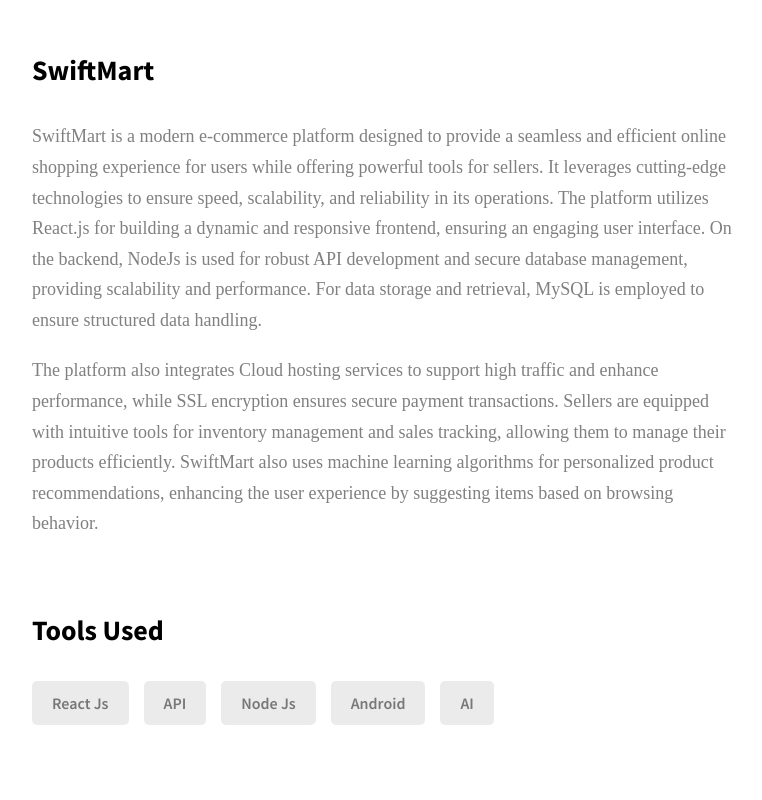
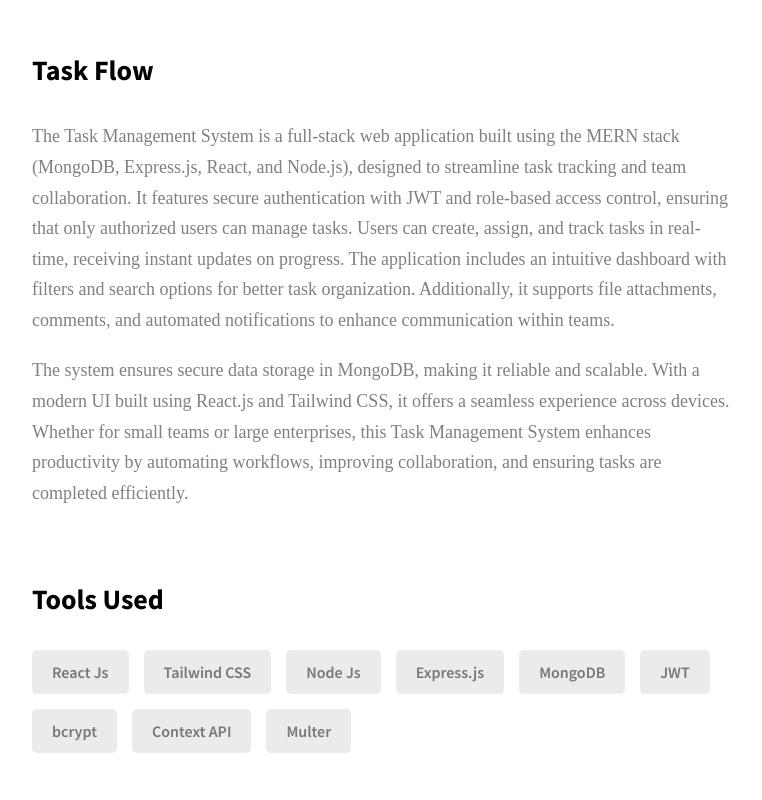
Before and after one commit to Chirag-Tank1971/Chirag-s_Portfolio, a plain HTML site: page project-2.html in a window 1280 px wide. Shown: the part 1360-2160 px from the top of the page, without its empty margins (258-1020 px from the left). Drawn offline with Linux system fonts and the light colour scheme.

Commit message:
Update project-2.html

```diff
--- a/project-2.html
+++ b/project-2.html
@@ -84,14 +84,14 @@
     </header>
     <section class="project-cs-hero">
       <div class="project-cs-hero__content">
-        <h1 class="heading-primary">SwiftMart</h1>
+        <h1 class="heading-primary">Task Flow</h1>
         <div class="project-cs-hero__info">
           <p class="text-primary">
-            This page contains the case study of SwiftMart Website which includes the Project Overview, Tools Used and Live Links to the official product.
+            This page contains the case study of Task Flow Website which includes the Project Overview, Tools Used and Live Links to the official product.
           </p>
         </div>
         <div class="project-cs-hero__cta">
-          <a href="https://ecommerce-website-kr4b-fi0yblb9y-chirag-tank1971s-projects.vercel.app" class="btn btn--bg" target="_blank">Live Link</a>
+          <a href="https://github.com/Chirag-Tank1971/Mern_Project.git" class="btn btn--bg" target="_blank">Live Link</a>
         </div>
       </div>
     </section>
@@ -107,34 +107,39 @@
           </div>
           <div class="project-details__content-main">
             <div class="project-details__desc">
-              <h3 class="project-details__content-title">SwiftMart</h3>
+              <h3 class="project-details__content-title">Task Flow</h3>
               <p class="project-details__desc-para">
-                SwiftMart is a modern e-commerce platform designed to provide a seamless and efficient online shopping experience for users while offering powerful tools for sellers. It leverages cutting-edge technologies to ensure speed, scalability, and reliability in its operations. The platform utilizes React.js for building a dynamic and responsive frontend, ensuring an engaging user interface. On the backend, NodeJs is used for robust API development and secure database management, providing scalability and performance. For data storage and retrieval, MySQL is employed to ensure structured data handling.
+                The Task Management System is a full-stack web application built using the MERN stack (MongoDB, Express.js, React, and Node.js), designed to streamline task tracking and team collaboration. It features secure authentication with JWT and role-based access control, ensuring that only authorized users can manage tasks. Users can create, assign, and track tasks in real-time, receiving instant updates on progress. The application includes an intuitive dashboard with filters and search options for better task organization. Additionally, it supports file attachments, comments, and automated notifications to enhance communication within teams.
               </p>
               <p class="project-details__desc-para">
-                The platform also integrates Cloud hosting services to support high traffic and enhance performance, while SSL encryption ensures secure payment transactions. Sellers are equipped with intuitive tools for inventory management and sales tracking, allowing them to manage their products efficiently. SwiftMart also uses machine learning algorithms for personalized product recommendations, enhancing the user experience by suggesting items based on browsing behavior.
+                The system ensures secure data storage in MongoDB, making it reliable and scalable. With a modern UI built using React.js and Tailwind CSS, it offers a seamless experience across devices. Whether for small teams or large enterprises, this Task Management System enhances productivity by automating workflows, improving collaboration, and ensuring tasks are completed efficiently.
               </p>
             </div>
             <div class="project-details__tools-used">
               <h3 class="project-details__content-title">Tools Used</h3>
               <div class="skills">
                 <div class="skills__skill">React Js</div>
-                <div class="skills__skill">API</div>
+                <div class="skills__skill">Tailwind CSS</div>
                 <div class="skills__skill">Node Js</div>
-                <div class="skills__skill">Android</div>
-                <div class="skills__skill">AI </div>
+                <div class="skills__skill">Express.js</div>
+                <div class="skills__skill">MongoDB </div>
+                <div class="skills__skill">JWT </div>
+                <div class="skills__skill">bcrypt </div>
+                <div class="skills__skill">Context API </div>
+                <div class="skills__skill">Multer </div>
+
               </div>
             </div>
             <div class="project-details__links">
               <h3 class="project-details__content-title">See Live</h3>
               <a
-                href="https://ecommerce-website-kr4b-fi0yblb9y-chirag-tank1971s-projects.vercel.app"
+                href="https://github.com/Chirag-Tank1971/Mern_Project.git"
                 class="btn btn--med btn--theme project-details__links-btn"
                 target="_blank"
                 >Live Link</a
               >
               <a
-                href="https://github.com/Chirag-Tank1971/Ecommerce_website.git"
+                href="https://github.com/Chirag-Tank1971/Mern_Project.git"
                 class="btn btn--med btn--theme-inv project-details__links-btn"
                 target="_blank"
                 >Code Link</a
```
